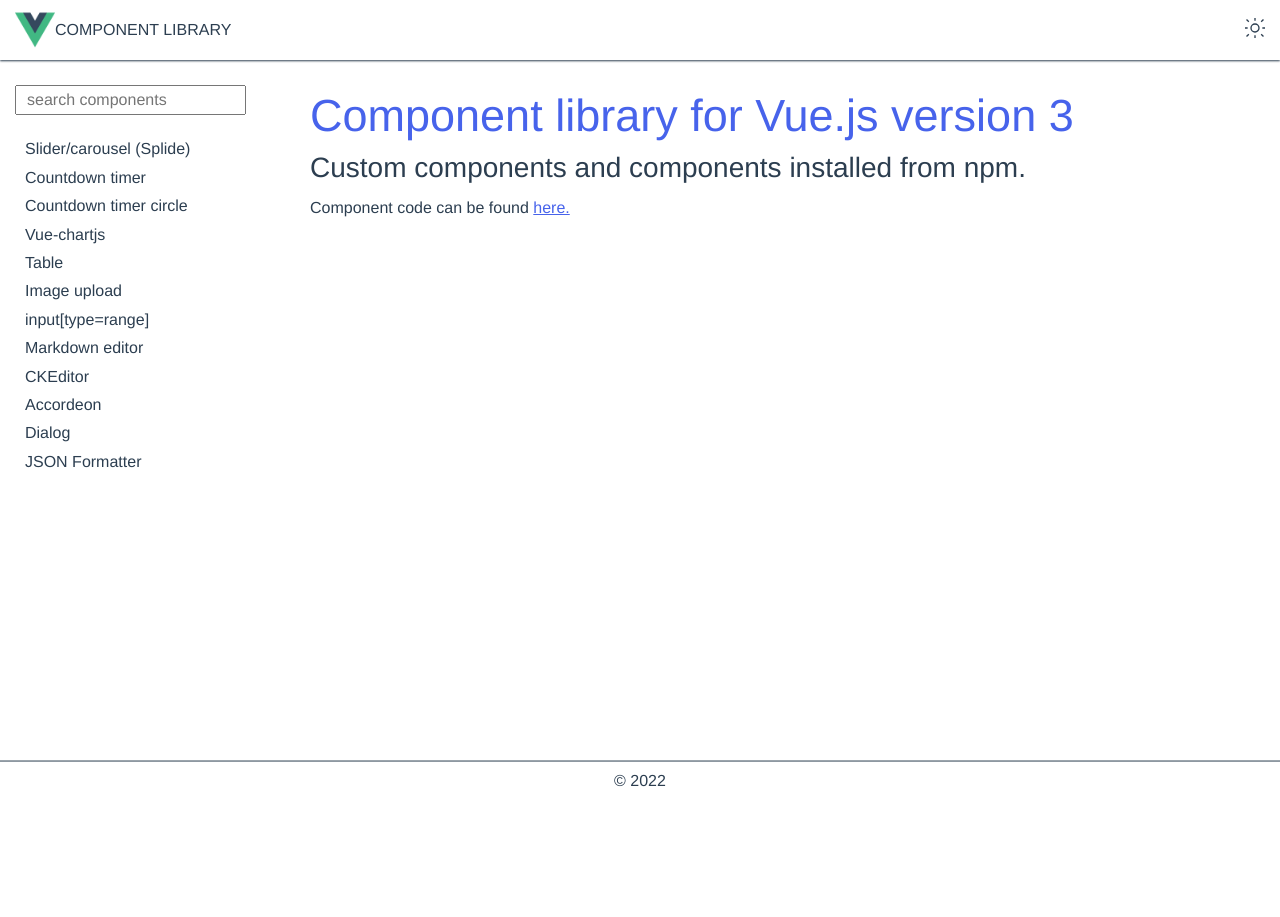
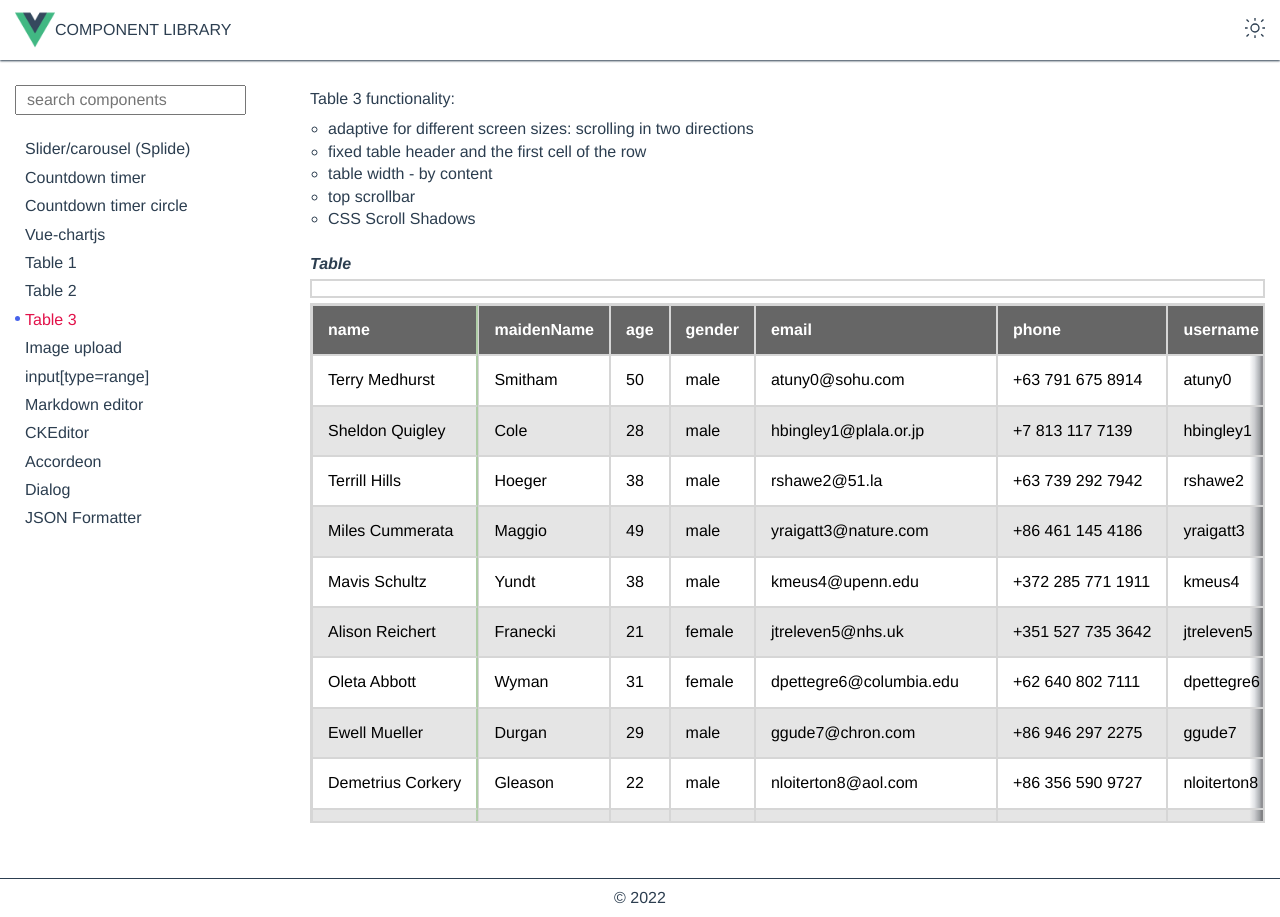
Before and after one commit to StadnikAndrey/component-library, a Vue app: page /table-3 in a window 1280 px wide. Before the commit the page ends 800 px from the top, so only its background shows below. Built offline with nearby package versions, Linux system fonts and the light colour scheme.

Commit message:
fix table 3

```diff
--- a/src/App.vue
+++ b/src/App.vue
@@ -118,7 +118,9 @@ export default {
         { name: "Countdown timer", path: "/countdown-timer" },
         { name: "Countdown timer circle", path: "/countdown-timer-circle" },
         { name: "Vue-chartjs", path: "/vue-chartjs" },
-        { name: "Table", path: "/table" },
+        { name: "Table 1", path: "/table-1" },
+        { name: "Table 2", path: "/table-2" },
+        { name: "Table 3", path: "/table-3" },
         { name: "Image upload", path: "/image-upload" },
         { name: "input[type=range]", path: "/input-type-range" },
         { name: "Markdown editor", path: "/markdown-editor" },
--- a/src/assets/css/vars.scss
+++ b/src/assets/css/vars.scss
@@ -12,10 +12,10 @@ $grey: #e6e6e6;
 
 $zindex: (
     scrim: -1,
-    scrim_activ: 1,
-    header: 1,
-    main_sidebar: 5,
-    mobile_menu_btn: 3,
+    scrim_activ: 10,
+    header: 10,
+    main_sidebar: 15,
+    mobile_menu_btn: 13,
 
     t_head_fixed: 2,
     scope_row: 1
--- a/src/router/index.js
+++ b/src/router/index.js
@@ -31,8 +31,18 @@ const routes = [
     component: () => import('../views/VueChartjs.vue')
   },
   {
-    path: '/table',
-    name: 'Table',
+    path: '/table-1',
+    name: 'Table1',
+    component: () => import('../views/Table1.vue')
+  },
+  {
+    path: '/table-2',
+    name: 'Table2',
+    component: () => import('../views/Table2.vue')
+  },
+  {
+    path: '/table-3',
+    name: 'Table3',
     component: () => import('../views/Table3.vue')
   },
   {
--- a/src/views/Table1.vue
+++ b/src/views/Table1.vue
@@ -1,6 +1,6 @@
 <template>
   <div class="table-txt">
-    <p>Table functionality:</p>
+    <p>Table 1 functionality:</p>
     <ul class="table-txt__ul">
       <li>adaptive for different screen sizes: scrolling in two directions</li>
       <li>fixed table header and the first cell of the row</li>
--- a/src/views/Table3.vue
+++ b/src/views/Table3.vue
@@ -1,6 +1,6 @@
 <template>
   <div class="table-txt">
-    <p>Table 2 functionality:</p>
+    <p>Table 3 functionality:</p>
     <ul class="table-txt__ul">
       <li>adaptive for different screen sizes: scrolling in two directions</li>
       <li>fixed table header and the first cell of the row</li>
@@ -16,15 +16,25 @@
     class="scrollbar-top"
     :style="scrollBarStyle"
     ref="srollbarRef"
-    @scroll="setScrollTopWrap($event)"
+    @scroll="setWrapTable($event)"
+    tabindex="-1"
+    @focus="focusScrollBarTop"
+    @blur="blurScrollBarTop"
+    @mouseenter="focusScrollBarTop"
+    @mouseleave="blurScrollBarTop"
   >
     <div class="srollbar-top__inner" :style="scrollBarInnerStyle"></div>
   </div>
   <div
     class="wrap-table"
     :class="wrapBgSizeClass"
-    @scroll="setScrollTopScrollbar($event)"
+    @scroll="setScrollbar($event)"
     ref="wrapRef"
+    tabindex="-1"
+    @focus="focusWrapTable"
+    @blur="blurWrapTable"
+    @mouseenter="focusWrapTable"
+    @mouseleave="blurWrapTable"
   >
     <table class="table" ref="tableRef">
       <thead class="t-head-fixed">
@@ -97,6 +107,7 @@ export default {
       table: json,
       scrollBarStyle: {
         width: 0,
+        minHeight: "19px",
       },
       scrollBarInnerStyle: {
         width: 0,
@@ -105,6 +116,16 @@ export default {
       },
       initResize: true,
       wrapBgSizeClass: "",
+
+      wrapScrollLeftPosition: 0,
+      scrollbarScrollLeftPosition: 0,
+      resizeTimeoutID: null,
+      allowSetScrollbar: true,
+      allowSetWrapTable: true,
+      setScrollbarTimeoutID: null,
+      setWrapTableTimeoutID: null,
+      scrollbarTopFocus: false,
+      wrapTableFocus: false,
     };
   },
   mounted() {
@@ -112,7 +133,8 @@ export default {
     window.addEventListener("resize", () => {
       if (this.initResize) {
         this.initResize = false;
-        setTimeout(() => {
+        clearTimeout(this.resizeTimeoutID);
+        this.resizeTimeoutID = setTimeout(() => {
           this.init();
           this.initResize = true;
         }, 1000);
@@ -153,19 +175,6 @@ export default {
       let table = this.$refs.tableRef;
       this.scrollBarStyle.width = wrap.clientWidth + borderWidth * 2 + "px";
       this.scrollBarInnerStyle.width = table.offsetWidth + "px";
-
-      // console.log(
-      //   wrap.clientWidth,
-      //   wrap.offsetWidth,
-      //   wrap.offsetWidth - (wrap.clientWidth + borderWidth * 2),
-      //   borderWidth
-      // );
-      // console.log(
-      //   "exist vertical scrollbar ",
-      //   wrap.offsetHeight,
-      //   table.offsetHeight,
-      //   wrap.offsetHeight < table.offsetHeight
-      // );
       // если есть вертикальный скроллбар (высота таблицы больше высоты контейнера (задана высота контейнера))
       let widthVerticalScrollbar =
         wrap.offsetWidth - (wrap.clientWidth + borderWidth * 2);
@@ -180,13 +189,61 @@ export default {
         this.wrapBgSizeClass = "wrap-table--without-scrollbar";
       }
     },
-    setScrollTopWrap(e) {
-      let wrap = this.$refs.wrapRef;
-      wrap.scrollLeft = e.target.scrollLeft;
+    setWrapTable(e) {
+      if (this.scrollbarTopFocus) {
+        let st = e.target.scrollLeft;
+        // check gorizontal scroll
+        if (
+          st > this.scrollbarScrollLeftPosition ||
+          st < this.scrollbarScrollLeftPosition
+        ) {
+          if (this.allowSetWrapTable) {
+            this.allowSetWrapTable = false;
+            clearTimeout(this.setWrapTableTimeoutID);
+            this.setWrapTableTimeoutID = setTimeout(() => {
+              let wrap = this.$refs.wrapRef;
+              wrap.scrollLeft = e.target.scrollLeft;
+              this.allowSetWrapTable = true;
+              console.log("setWrapTable");
+            }, 500);
+          }
+        }
+        this.scrollbarScrollLeftPosition = st;
+      }
     },
-    setScrollTopScrollbar(e) {
-      let srollbar = this.$refs.srollbarRef;
-      srollbar.scrollLeft = e.target.scrollLeft;
+    setScrollbar(e) {
+      if (this.wrapTableFocus) {
+        let st = e.target.scrollLeft;
+        // check gorizontal scroll
+        if (
+          st > this.wrapScrollLeftPosition ||
+          st < this.wrapScrollLeftPosition
+        ) {
+          if (this.allowSetScrollbar) {
+            this.allowSetScrollbar = false;
+            clearTimeout(this.setScrollbarTimeoutID);
+            this.setScrollbarTimeoutID = setTimeout(() => {
+              let srollbar = this.$refs.srollbarRef;
+              srollbar.scrollLeft = e.target.scrollLeft;
+              this.allowSetScrollbar = true;
+              console.log("setScrollbar");
+            }, 50);
+          }
+        }
+        this.wrapScrollLeftPosition = st;
+      }
+    },
+    focusScrollBarTop() {
+      this.scrollbarTopFocus = true;
+    },
+    focusWrapTable() {
+      this.wrapTableFocus = true;
+    },
+    blurScrollBarTop() {
+      this.scrollbarTopFocus = false;
+    },
+    blurWrapTable() {
+      this.wrapTableFocus = false;
     },
   },
 };
@@ -264,6 +321,9 @@ li {
   //   background-color: #ccc;
   //   border-radius: 20px;
   // }
+  &:focus-visible{
+    outline: none !important;
+  }
 }
 
 .table {
```
